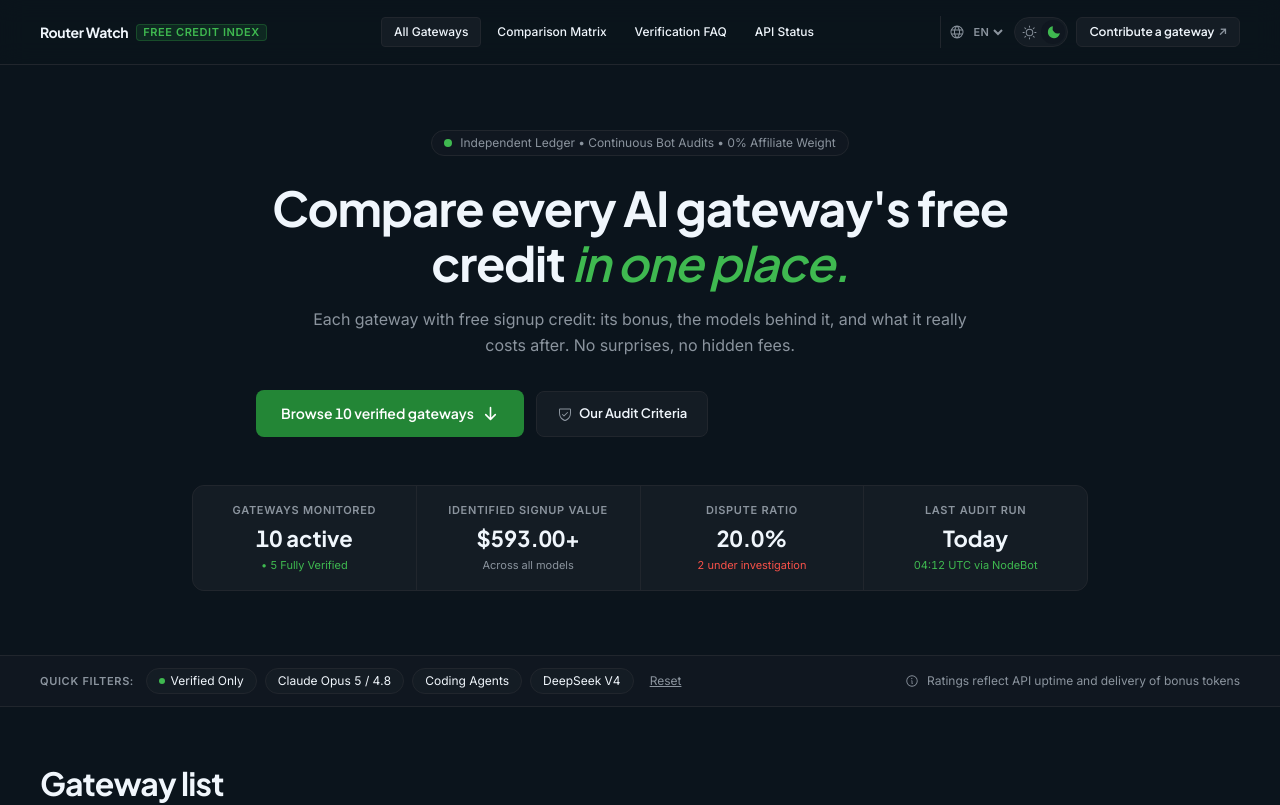
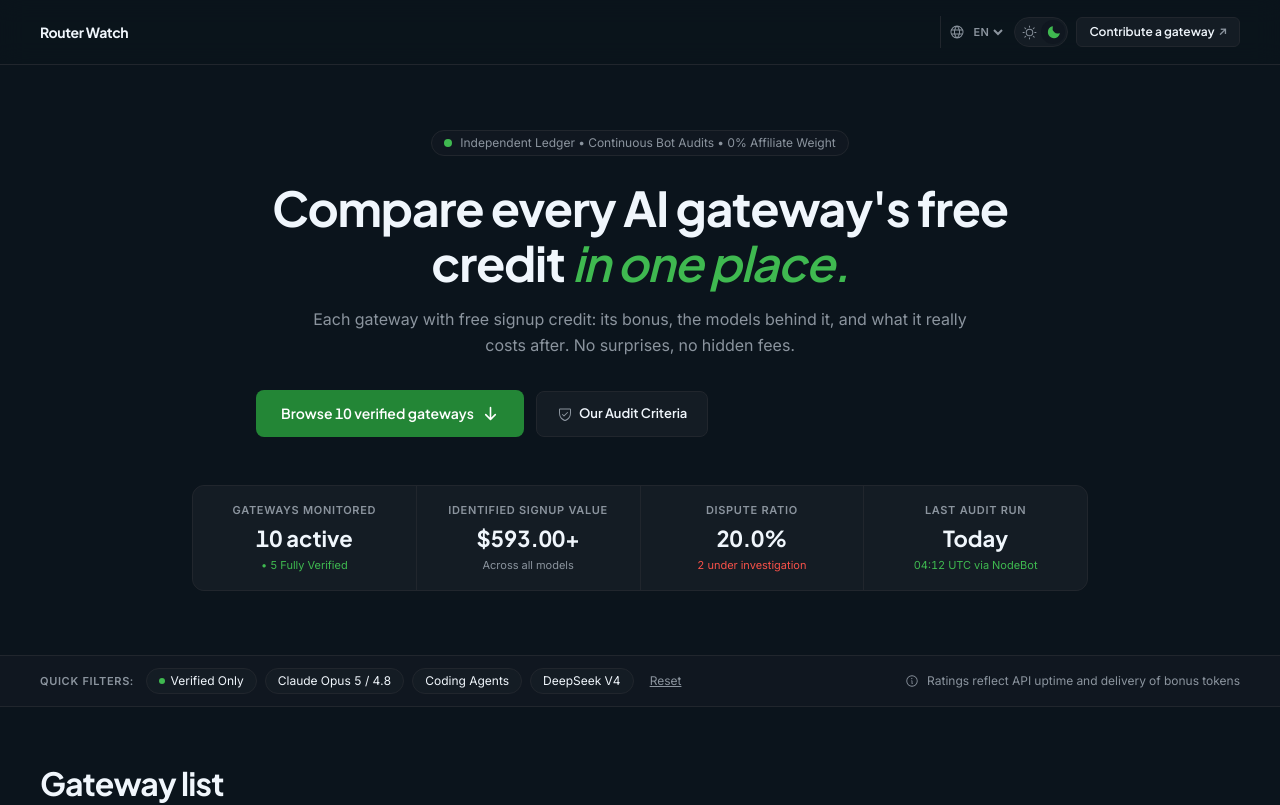
Before and after one commit to hafizhsul/router-watch, a React (Vite) app: page / in a window 1280 px wide. Shown: the top 805 px of the page. Built offline with nearby package versions, Linux system fonts and the light colour scheme.

Commit message:
feat(header): remove badge and nav links

```diff
--- a/src/components/Header.jsx
+++ b/src/components/Header.jsx
@@ -2,17 +2,8 @@ import { useI18n } from "../i18n";
 import LanguageSwitcher from "./LanguageSwitcher";
 import ThemeToggle from "./ThemeToggle";
 
-const NAV_LINKS = [
-  { key: "all-gateways", href: "#catalog", current: true },
-  { key: "comparison-matrix", href: "#directory", current: false },
-  { key: "verification-faq", href: "#methodology-brief", current: false },
-  { key: "api-status", href: "#directory", current: false },
-];
-
 /**
- * Sticky Stitch header: brand + Free Credit Index badge, 4-link nav
- * (anchors into the single-page board for now), theme toggle, language,
- * Contribute CTA. ponytail: split nav into real routes when pages exist.
+ * Sticky header: brand, theme toggle, language, Contribute CTA.
  */
 export default function Header() {
   const { t } = useI18n();
@@ -28,32 +19,7 @@ export default function Header() {
           <strong className="font-display text-sm font-bold tracking-tight text-ink">
             Router Watch
           </strong>
-          <span className="hidden rounded border px-1.5 py-0.5 font-mono text-[11px] font-semibold uppercase leading-none tracking-wider sm:inline-block"
-            style={{
-              color: "var(--badge-verified-text)",
-              backgroundColor: "var(--badge-verified-bg)",
-              borderColor: "var(--badge-verified-border)",
-            }}
-          >
-            Free Credit Index
-          </span>
         </a>
-        <nav aria-label={t("nav.primary")} className="hidden items-center gap-1 md:flex">
-          {NAV_LINKS.map((link) => (
-            <a
-              key={link.key}
-              href={link.href}
-              aria-current={link.current ? "page" : undefined}
-              className={`rounded px-3 py-1.5 text-xs font-medium transition-colors ${
-                link.current
-                  ? "border border-line bg-card text-ink"
-                  : "text-muted hover:bg-card/50 hover:text-ink"
-              }`}
-            >
-              {t(`nav.${link.key}`)}
-            </a>
-          ))}
-        </nav>
         <div className="flex shrink-0 items-center gap-2">
           <LanguageSwitcher compact />
           <ThemeToggle />
```
